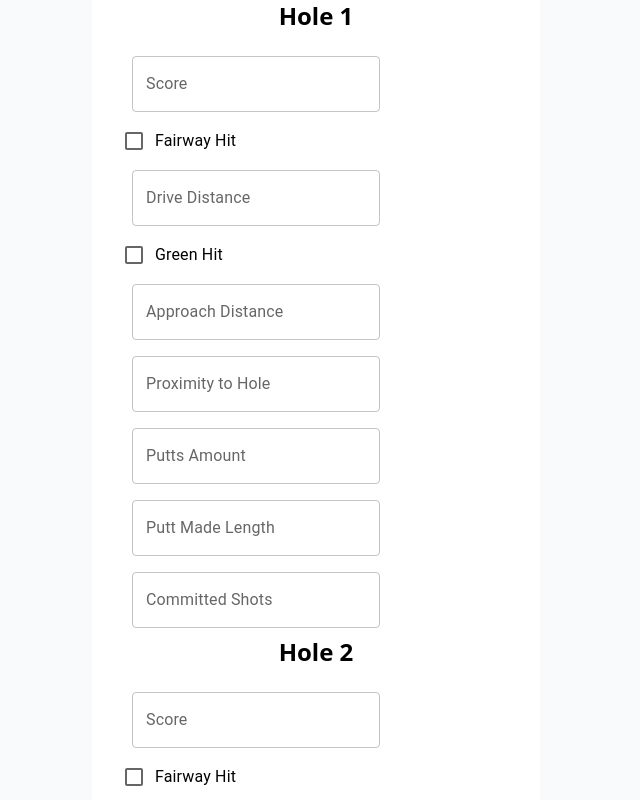
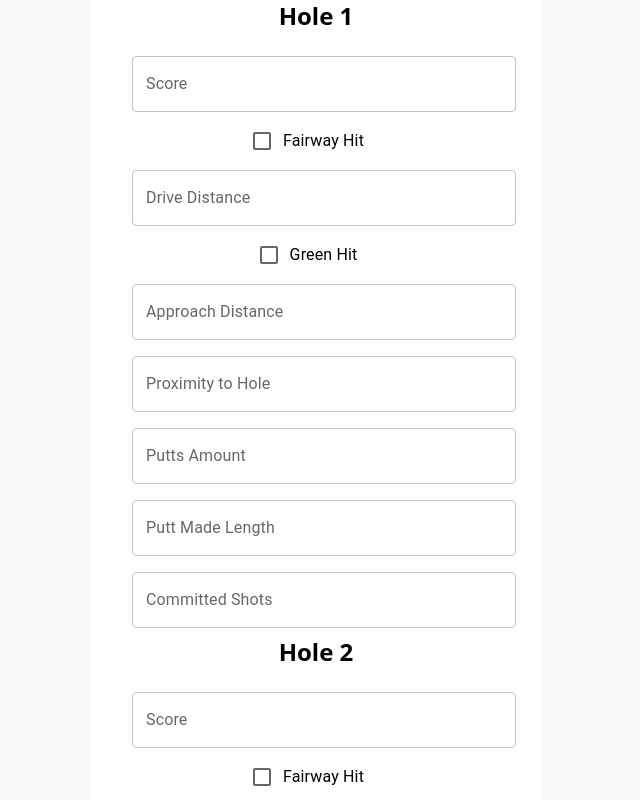
Before and after one commit to Desmond225/golf-stats, a Next.js app: page /dashboard in a window 1280 px wide. Shown: the top 800 px of the page, without its empty margins (324-964 px from the left). Built offline with nearby package versions, Linux system fonts and the light colour scheme.

Commit message:
Update page.tsx

```diff
--- a/app/dashboard/page.tsx
+++ b/app/dashboard/page.tsx
@@ -45,10 +45,11 @@ export default function Dashboard() {
         },
       }}>
         {Array.from({ length: 18 }, (_, i) => (
-          <div key={i}>
+          <div className="text-center w-100 " key={i}>
             <h2 className="text-center text-2xl font-bold mb-4">Hole {i + 1}</h2>
             <Box>
               <TextField
+                className="w-full"
                 id={`score-${i}`}
                 label="Score"
                 type="number"
@@ -71,6 +72,7 @@ export default function Dashboard() {
             {parThreeHoles.includes(i) ? null : (
               <>
                 <TextField
+                  className="w-full"
                   id={`drive-distance-${i}`}
                   label="Drive Distance"
                   type="number"
@@ -92,6 +94,7 @@ export default function Dashboard() {
               </>
             )}
             <TextField
+              className="w-full"
               id={`approach-distance-${i}`}
               label="Approach Distance"
               type="number"
@@ -100,6 +103,7 @@ export default function Dashboard() {
               InputProps={{ inputProps: { min: 0 } }}
             />
             <TextField
+              className="w-full"
               id={`proximity-to-hole-${i}`}
               label="Proximity to Hole"
               type="number"
@@ -107,6 +111,7 @@ export default function Dashboard() {
               InputProps={{ inputProps: { min: 0 } }}
             />
             <TextField
+              className="w-full"
               id={`putts-amount-${i}`}
               label="Putts Amount"
               type="number"
@@ -115,6 +120,7 @@ export default function Dashboard() {
               InputProps={{ inputProps: { min: 0 } }}
             />
             <TextField
+              className="w-full"
               id={`putt-made-length-${i}`}
               label="Putt Made Length"
               type="number"
@@ -123,6 +129,7 @@ export default function Dashboard() {
               InputProps={{ inputProps: { min: 0 } }}
             />
             <TextField
+              className="w-full"
               id={`committed-shots-${i}`}
               label="Committed Shots"
               type="number"
```
